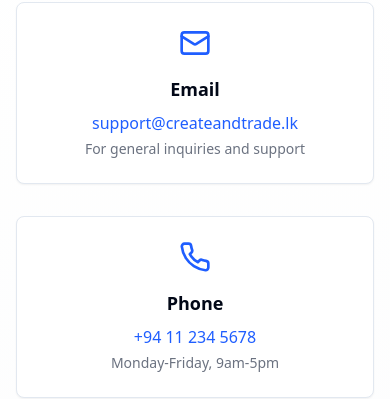
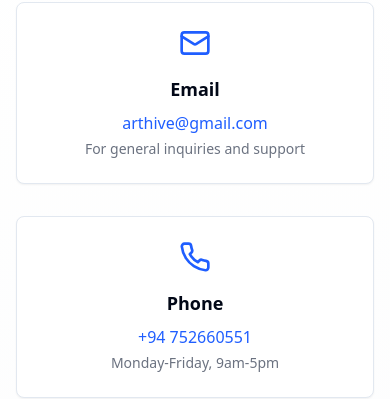
Before and after one commit to Thisara404/Art-Hive-Anime-Website-, a React (Vite) app: page /contact in a window 390 px wide. Shown: the part 251-650 px from the top of the page. Built offline with nearby package versions, Linux system fonts and the light colour scheme.

Commit message:
Fix: Update contact information
Updated the contact email and phone number in the contact us page.

```diff
--- a/src/pages/Contact.tsx
+++ b/src/pages/Contact.tsx
@@ -57,13 +57,13 @@ const Contact = () => {
                 {
                   icon: <Mail className="h-8 w-8 text-ct-blue-500" />,
                   title: "Email",
-                  details: "support@createandtrade.lk",
+                  details: "arthive@gmail.com",
                   description: "For general inquiries and support"
                 },
                 {
                   icon: <Phone className="h-8 w-8 text-ct-blue-500" />,
                   title: "Phone",
-                  details: "+94 11 234 5678",
+                  details: "+94 752660551",
                   description: "Monday-Friday, 9am-5pm"
                 },
                 {
```
